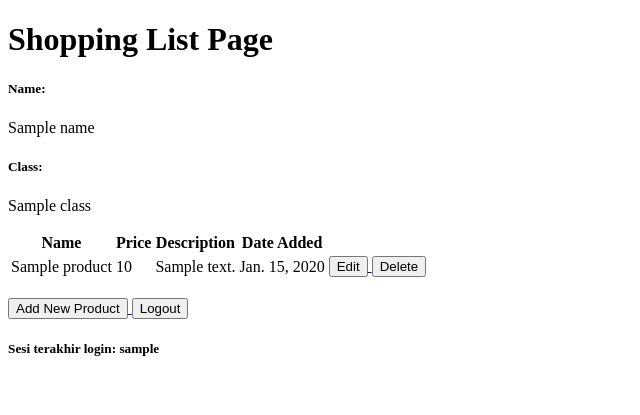
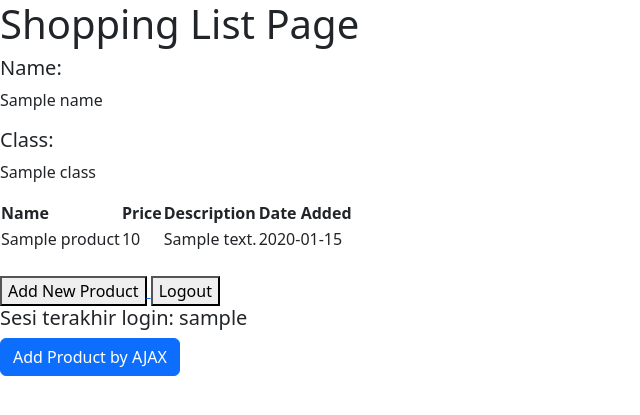
Before and after one commit to Arxeno/shopping-list, a Django app: template main/templates/main.html in a window 1280 px wide. Shown: the top 415 px of the page, without its empty margins (0-640 px from the left). Run offline with Django 4.2, Linux system fonts and the light colour scheme; tables that the repository leaves empty hold one stand-in row (values such as "Sample post"); the template is opened without the code that fills it: values that come from a table or form of the project are taken from there, most other values are stand-ins (such as "Sample title", 1, 10 or a date in 2020).

Commit message:
finish tutorial 5

```diff
--- a/main/templates/main.html
+++ b/main/templates/main.html
@@ -9,37 +9,7 @@
 <h5>Class:</h5>
 <p>{{class}}</p>
 
-<table>
-	<tr>
-		<th>Name</th>
-		<th>Price</th>
-		<th>Description</th>
-		<th>Date Added</th>
-	</tr>
-
-	{% comment %} Berikut cara memperlihatkan data produk di bawah baris ini {% endcomment %}
-
-	{% for product in products %}
-	<tr>
-		<td>{{product.name}}</td>
-		<td>{{product.price}}</td>
-		<td>{{product.description}}</td>
-		<td>{{product.date_added}}</td>
-		<td>
-			<a href="{% url 'main:edit_product' product.pk %}">
-				<button>
-					Edit
-				</button>
-			</a>
-			<a href="{% url 'main:delete_product' product.pk %}">
-				<button>
-					Delete
-				</button>
-			</a>
-		</td>
-	</tr>
-	{% endfor %}
-</table>
+<table id="product_table"></table>
 
 <br />
 
@@ -55,4 +25,79 @@
 
 <h5>Sesi terakhir login: {{ last_login }}</h5>
 
+<div class="modal fade" id="exampleModal" tabindex="-1" aria-labelledby="exampleModalLabel" aria-hidden="true">
+	<div class="modal-dialog">
+		<div class="modal-content">
+			<div class="modal-header">
+				<h1 class="modal-title fs-5" id="exampleModalLabel">Add New Product</h1>
+				<button type="button" class="btn-close" data-bs-dismiss="modal" aria-label="Close"></button>
+			</div>
+			<div class="modal-body">
+				<form id="form" onsubmit="return false;">
+					{% csrf_token %}
+					<div class="mb-3">
+						<label for="name" class="col-form-label">Name:</label>
+						<input type="text" class="form-control" id="name" name="name"></input>
+					</div>
+					<div class="mb-3">
+						<label for="price" class="col-form-label">Price:</label>
+						<input type="number" class="form-control" id="price" name="price"></input>
+					</div>
+					<div class="mb-3">
+						<label for="description" class="col-form-label">Description:</label>
+						<textarea class="form-control" id="description" name="description"></textarea>
+					</div>
+				</form>
+			</div>
+			<div class="modal-footer">
+				<button type="button" class="btn btn-secondary" data-bs-dismiss="modal">Close</button>
+				<button type="button" class="btn btn-primary" id="button_add" data-bs-dismiss="modal">Add Product</button>
+			</div>
+		</div>
+	</div>
+</div>
+
+<button type="button" class="btn btn-primary" data-bs-toggle="modal" data-bs-target="#exampleModal">Add Product by
+	AJAX</button>
+
+<script>
+	async function getProducts() {
+		return fetch("{% url 'main:get_product_json' %}").then((res) => res.json())
+	}
+
+	async function refreshProducts() {
+		document.getElementById("product_table").innerHTML = ""
+		const products = await getProducts()
+		let htmlString = `<tr>
+            <th>Name</th>
+            <th>Price</th>
+            <th>Description</th>
+            <th>Date Added</th>
+        </tr>`
+		products.forEach((item) => {
+			htmlString += `\n<tr>
+            <td>${item.fields.name}</td>
+            <td>${item.fields.price}</td>
+            <td>${item.fields.description}</td>
+            <td>${item.fields.date_added}</td>
+        </tr>`
+		})
+
+		document.getElementById("product_table").innerHTML = htmlString
+	}
+	function addProduct() {
+		fetch("{% url 'main:add_product_ajax' %}", {
+			method: "POST",
+			body: new FormData(document.querySelector('#form'))
+		}).then(refreshProducts)
+
+		document.getElementById("form").reset()
+		return false
+	}
+
+	document.getElementById("button_add").onclick = addProduct
+
+	refreshProducts()
+</script>
+
 {% endblock content %}
--- a/main/urls.py
+++ b/main/urls.py
@@ -1,5 +1,5 @@
 from django.urls import path
-from main.views import show_main, create_product, show_xml, show_json, show_xml_by_id, show_json_by_id, register, login_user, logout_user, edit_product, delete_product
+from main.views import add_product_ajax, get_product_json, show_main, create_product, show_xml, show_json, show_xml_by_id, show_json_by_id, register, login_user, logout_user, edit_product, delete_product
 
 app_name = 'main'
 
@@ -16,4 +16,6 @@ urlpatterns = [
     path('edit-product/<int:id>', edit_product, name='edit_product'),
     # sesuaikan dengan nama fungsi yang dibuat
     path('delete/<int:id>', delete_product, name='delete_product'),
+    path('get-product/', get_product_json, name='get_product_json'),
+    path('create-product-ajax/', add_product_ajax, name='add_product_ajax')
 ]
--- a/main/views.py
+++ b/main/views.py
@@ -1,5 +1,5 @@
 from django.shortcuts import render, redirect
-from django.http import HttpResponseRedirect, HttpResponse
+from django.http import HttpResponseNotFound, HttpResponseRedirect, HttpResponse
 from main.forms import ProductForm
 from django.urls import reverse
 from django.core import serializers
@@ -8,6 +8,7 @@ from django.contrib import messages
 from django.contrib.auth import authenticate, login, logout
 from django.contrib.auth.decorators import login_required
 import datetime
+from django.views.decorators.csrf import csrf_exempt
 
 from main.models import Product
 
@@ -122,3 +123,25 @@ def delete_product(request, id):
     product.delete()
     # Kembali ke halaman awal
     return HttpResponseRedirect(reverse('main:show_main'))
+
+
+def get_product_json(request):
+    product_item = Product.objects.all()
+    return HttpResponse(serializers.serialize('json', product_item))
+
+
+@csrf_exempt
+def add_product_ajax(request):
+    if request.method == 'POST':
+        name = request.POST.get("name")
+        price = request.POST.get("price")
+        description = request.POST.get("description")
+        user = request.user
+
+        new_product = Product(name=name, price=price,
+                              description=description, user=user)
+        new_product.save()
+
+        return HttpResponse(b"CREATED", status=201)
+
+    return HttpResponseNotFound()
--- a/templates/base.html
+++ b/templates/base.html
@@ -5,6 +5,8 @@
 <head>
 	<meta charset="UTF-8" />
 	<meta name="viewport" content="width=device-width, initial-scale=1.0" />
+	<link href="https://cdn.jsdelivr.net/npm/bootstrap@5.3.2/dist/css/bootstrap.min.css" rel="stylesheet"
+		integrity="sha384-T3c6CoIi6uLrA9TneNEoa7RxnatzjcDSCmG1MXxSR1GAsXEV/Dwwykc2MPK8M2HN" crossorigin="anonymous">
 	{% block meta %}
 	{% endblock meta %}
 </head>
@@ -12,6 +14,9 @@
 <body>
 	{% block content %}
 	{% endblock content %}
+	<script src="https://cdn.jsdelivr.net/npm/bootstrap@5.3.2/dist/js/bootstrap.bundle.min.js"
+		integrity="sha384-C6RzsynM9kWDrMNeT87bh95OGNyZPhcTNXj1NW7RuBCsyN/o0jlpcV8Qyq46cDfL"
+		crossorigin="anonymous"></script>
 </body>
 
 </html>
```
